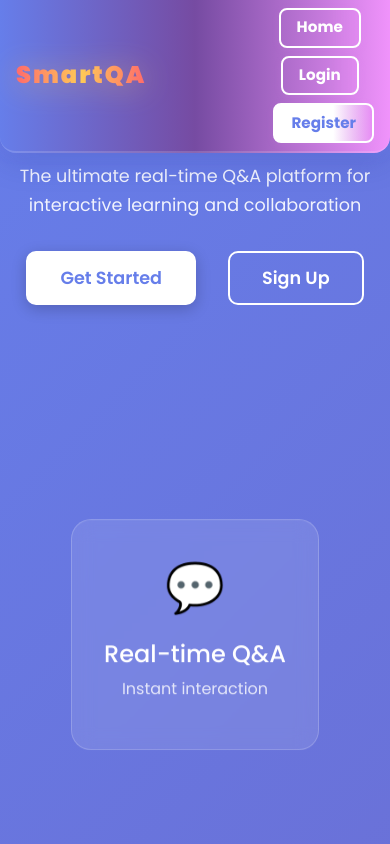
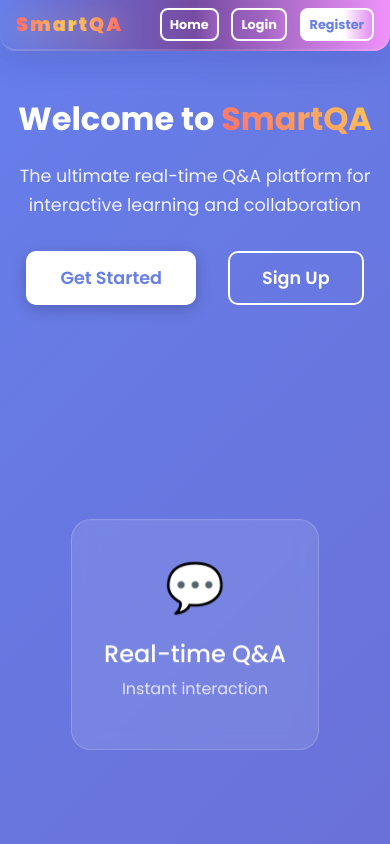
Before and after one commit to Prince9558/SmartQA-client, a React (Vite) app: page / in a window 390 px wide. Shown: the top 844 px of the page. Built offline with nearby package versions, Linux system fonts and the light colour scheme; no server answers.

Commit message:
Make mobile header row-based instead of stacking

```diff
--- a/src/styles/dashboard.css
+++ b/src/styles/dashboard.css
@@ -699,8 +699,15 @@
     }
 
     .header-buttons {
-        flex-direction: column;
-        gap: 0.5rem;
+        flex-direction: row;
+        gap: 0.3rem;
+    }
+    .header-buttons .btn {
+        padding: 0.3rem 0.5rem;
+        font-size: 0.8rem;
+    }
+    .header-logo h1 {
+        font-size: 1.2rem;
     }
 }
 
```
